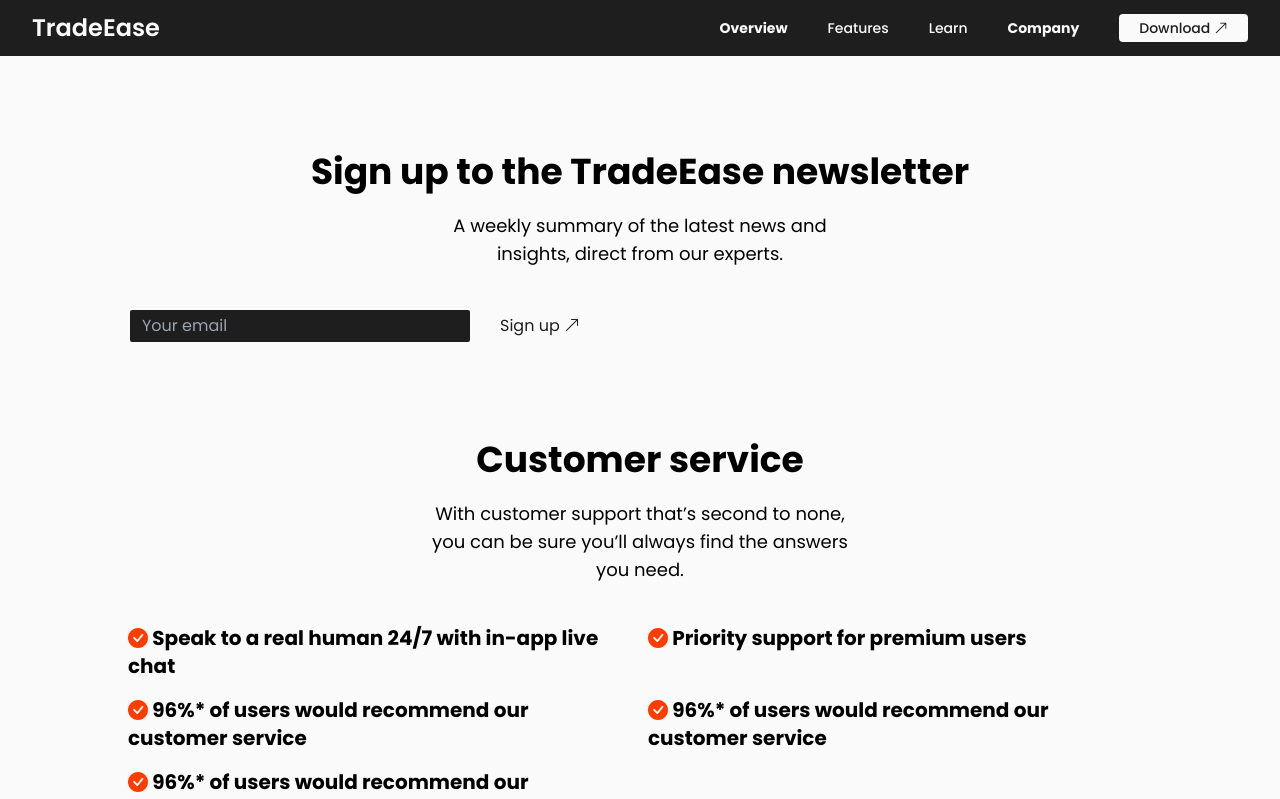
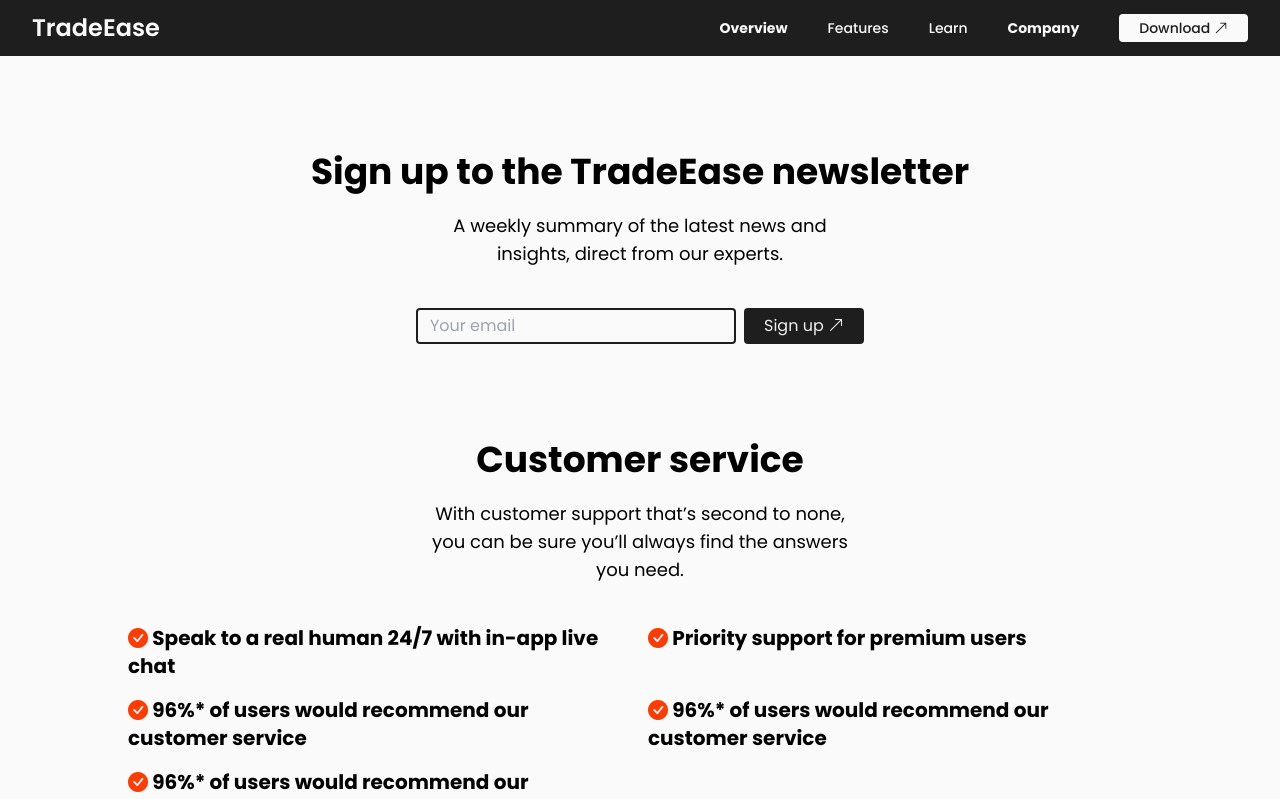
Before and after one commit to ben-oldham1/fintech-site, a Next.js app: page /company in a window 1280 px wide. Shown: the top 799 px of the page. Built offline with nearby package versions, Linux system fonts and the light colour scheme.

Commit message:
Add light and dark variants

```diff
--- a/src/components/EmailSignup.js
+++ b/src/components/EmailSignup.js
@@ -1,11 +1,12 @@
 import React from 'react';
 import Button from '@/ui/Button';
 
-function EmailSignup() {
+function EmailSignup(props) {
 
+    if (props.variant == "dark") {
         return (
-        <div className='flex flex-auto'>
-            <input className="border-light bg-dark text-light border-2 rounded py-1 px-3 me-2" type="email" placeholder="Your email" />
+            <div className='flex flex-row'>
+                <input className="border-light bg-dark text-light border-2 rounded w-80 py-1 px-3 me-2" type="email" placeholder="Your email" />
 
                 <Button variant="light">
                     Sign up
@@ -14,4 +15,18 @@ function EmailSignup() {
         );
     }
 
+    if (props.variant == "light") {
+        return (
+            <div className='flex flex-row'>
+                <input className="border-dark bg-light text-dark border-2 rounded w-80 py-1 px-3 me-2" type="email" placeholder="Your email" />
+
+                <Button variant="dark">
+                    Sign up
+                </Button>
+            </div>
+        );
+    }
+
+}
+
 export default EmailSignup;
```
Lines whose indentation alone changed are shown as unchanged.
